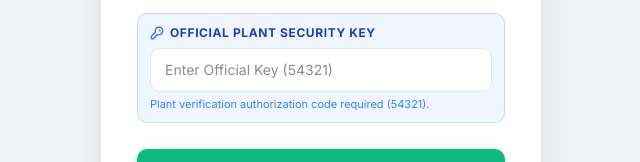
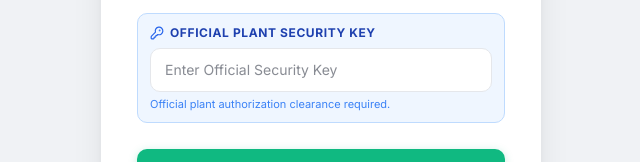
Before and after one commit to snehashish-saha/ET_AI_HACKATHON, a React (Vite) app in the folder kawach-web/: page /login in a window 1280 px wide. Both pictures are taken after typing "Sample", "Sample123" into the empty fields and a click on the button "Create Account". Shown: the part 596-758 px from the top of the page, without its empty margins (319-959 px from the left). Built offline with nearby package versions, Linux system fonts and the light colour scheme; no server answers.

Commit message:
fix(security): hide official key code from registration UI

```diff
--- a/kawach-web/src/pages/Login.tsx
+++ b/kawach-web/src/pages/Login.tsx
@@ -112,7 +112,7 @@ export default function Login() {
     e.preventDefault();
 
     if (regOfficialKey.trim() !== '54321') {
-      toast.error('Invalid Official Verification Key! (Plant Security Key is 54321)');
+      toast.error('Invalid Official Verification Key! Authorization key required.');
       return;
     }
 
@@ -519,7 +519,7 @@ export default function Login() {
               </label>
               <input
                 type="password"
-                placeholder="Enter Official Key (54321)"
+                placeholder="Enter Official Security Key"
                 value={regOfficialKey}
                 onChange={(e) => setRegOfficialKey(e.target.value)}
                 onFocus={() => setFocusedField('regOfficialKey')}
@@ -531,7 +531,7 @@ export default function Login() {
                 required
               />
               <div style={{ fontSize: 11, color: '#3B82F6', marginTop: 4 }}>
-                Plant verification authorization code required (54321).
+                Official plant authorization clearance required.
               </div>
             </div>
 
```
